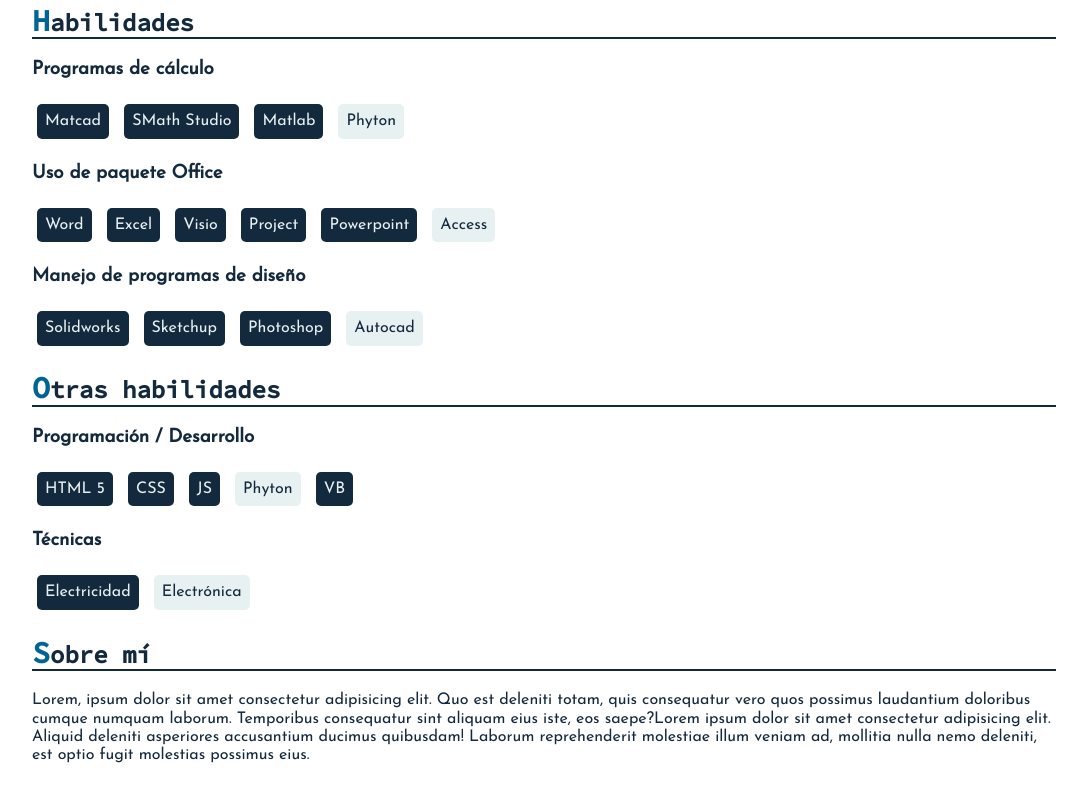
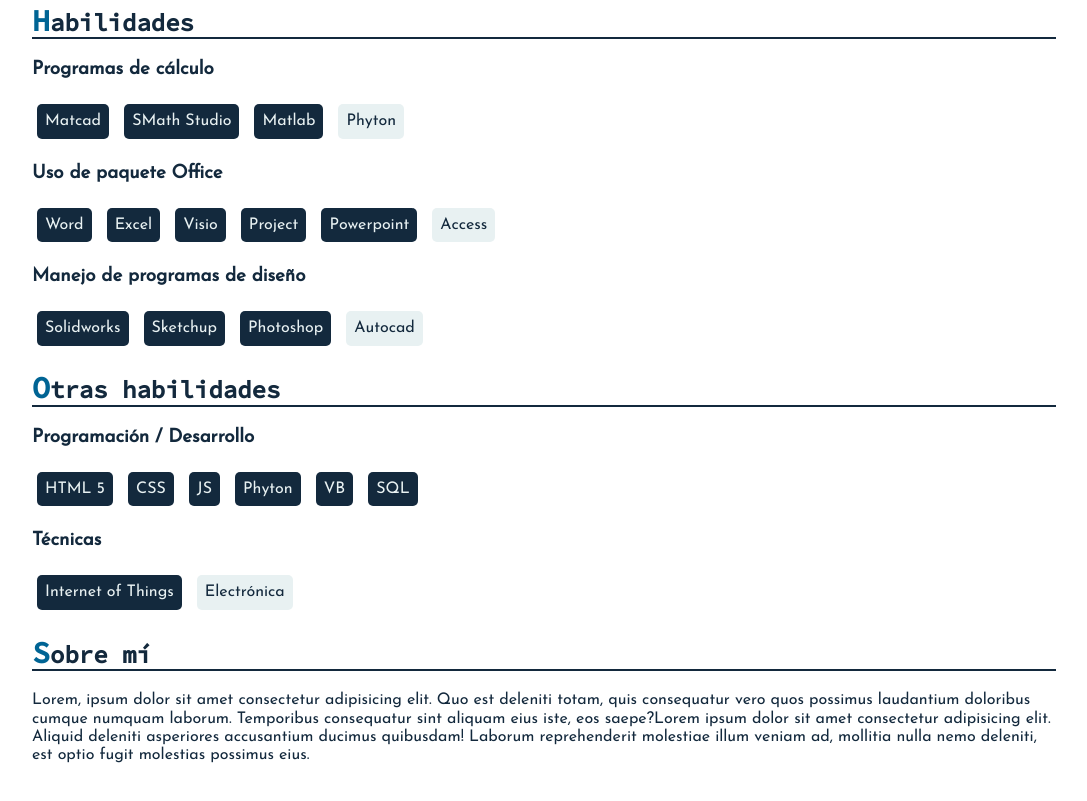
Before and after one commit to manuozan/me, a plain HTML site: page index.html in a window 1280 px wide. Shown: the part 1793-2594 px from the top of the page, without its empty margins (96-1183 px from the left). Drawn offline with nearby package versions, Linux system fonts and the light colour scheme; a web font is replaced by a local one.

Commit message:
Add files via upload

```diff
--- a/index.html
+++ b/index.html
@@ -130,12 +130,13 @@
       <li class="pri-tag">HTML 5</li>
       <li class="pri-tag">CSS</li>
       <li class="pri-tag">JS</li>
-      <li class="sec-tag">Phyton</li>
+      <li class="pri-tag">Phyton</li>
       <li class="pri-tag">VB</li>
+      <li class="pri-tag">SQL</li>
     </ul>
     <h3>Técnicas</h3>
     <ul>
-      <li class="pri-tag">Electricidad</li>
+      <li class="pri-tag">Internet of Things</li>
       <li class="sec-tag">Electrónica</li>
   </section>
   <section class="block about">
```
